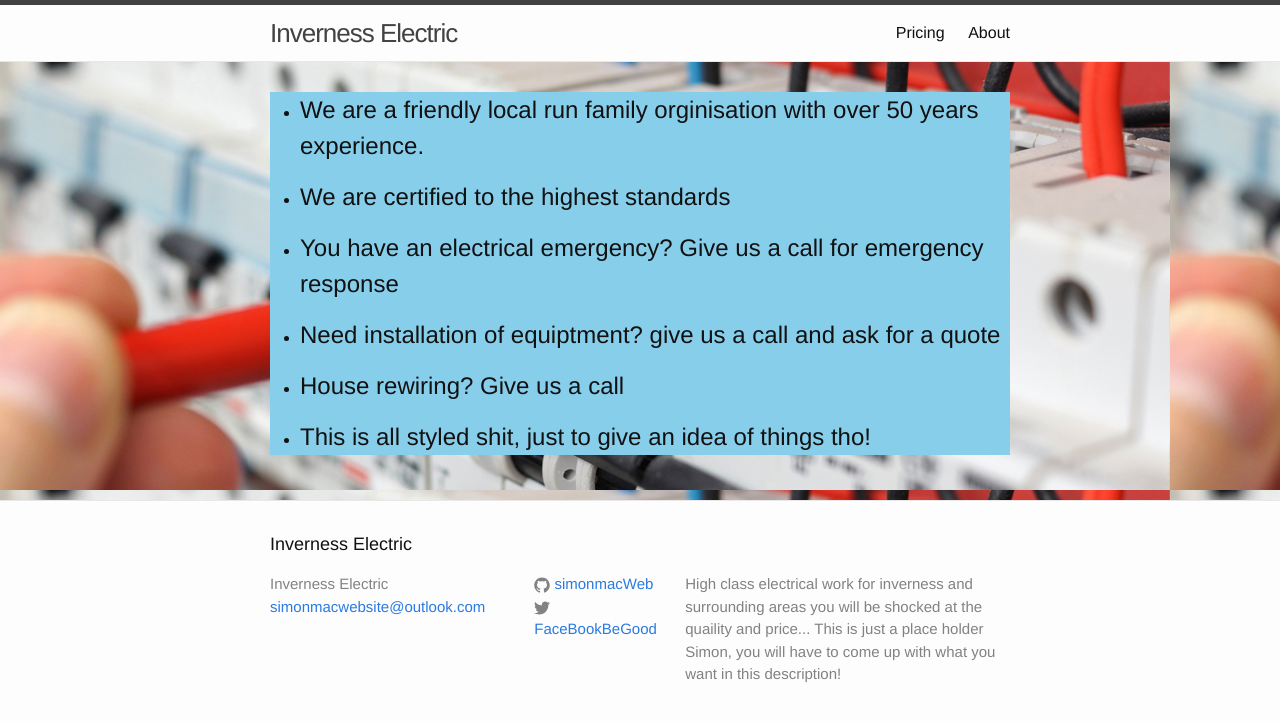
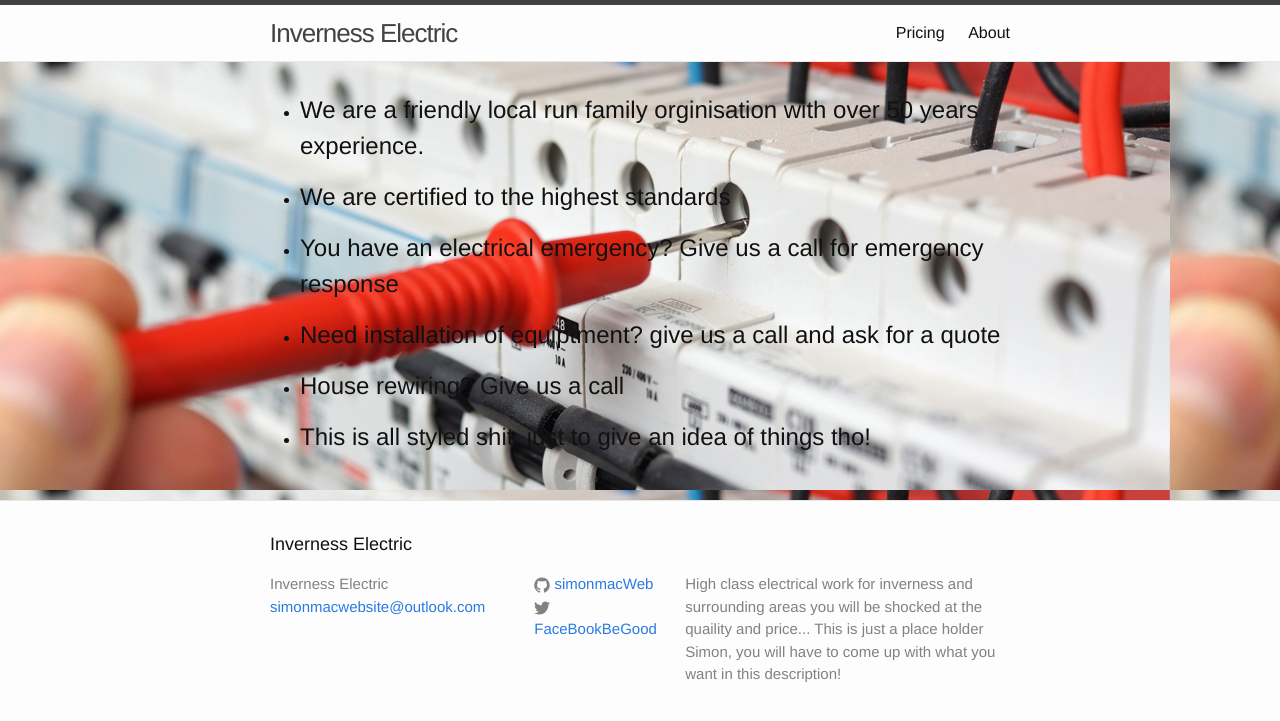
Before and after one commit to simonmacweb/simonmacweb.github.io, a Jekyll site: the page built from index.html, in a window 1280 px wide. Shown: the top 721 px of the page. Built offline with Jekyll 4.4.1, drawn with Linux system fonts in a browser that asks for light colours.

Commit message:
Update index.html

```diff
--- a/index.html
+++ b/index.html
@@ -3,7 +3,7 @@ layout: default
 ---
 
 <div class="home" >
-<div style="background-color:skyblue;">
+<div style="background-color:transparent;">
 <ul >
   <li>
     <h2 style="color:Gret;text-align:left">We are a friendly local run family orginisation with over 50 years experience.</h1>
```
